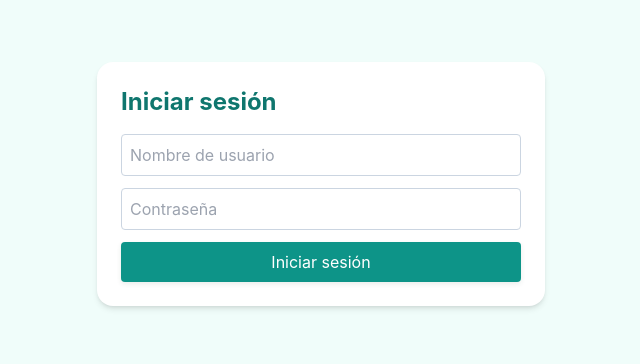
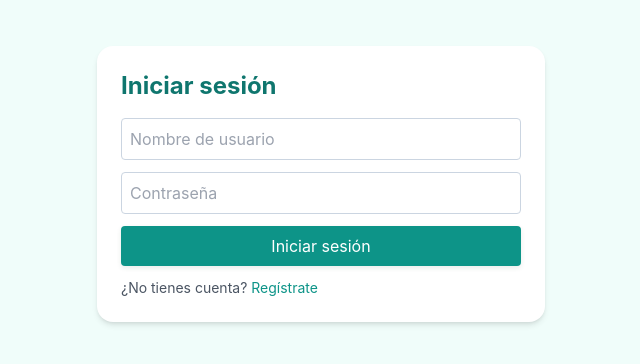
Before and after one commit to JesusAndres2512/PetTrack_Finales, a React (Vite) app in the folder clients/web-client/: page /login in a window 1280 px wide. Shown: the part 312-676 px from the top of the page, without its empty margins (319-959 px from the left). Built offline with nearby package versions, Linux system fonts and the light colour scheme; no server answers.

Commit message:
Versión optimizada de LoginView.jsx

```diff
--- a/clients/web-client/src/context/AuthContext.jsx
+++ b/clients/web-client/src/context/AuthContext.jsx
@@ -1,4 +1,3 @@
-// src/context/AuthContext.jsx
 import React, { createContext, useContext, useState, useEffect } from "react";
 import { useNavigate } from "react-router-dom";
 import { loginService, getProfileService } from "../api/authService.js";
@@ -34,7 +33,13 @@ export const AuthProvider = ({ children }) => {
           username: data.username || "user",
           role: userRole,
         });
+
         localStorage.setItem("role", userRole);
+
+        // Redirige automáticamente al dashboard correcto si estamos en "/"
+        if (window.location.pathname === "/") {
+          navigate(rolePathMap[userRole] || "/login", { replace: true });
+        }
       } catch {
         logout();
       } finally {
@@ -43,7 +48,7 @@ export const AuthProvider = ({ children }) => {
     };
 
     fetchProfile();
-  }, [token]);
+  }, [token, navigate]);
 
   const login = async ({ username, password }) => {
     try {
@@ -60,7 +65,6 @@ export const AuthProvider = ({ children }) => {
         role: userRole,
       });
 
-      // Navega al dashboard correcto solo desde aquí
       navigate(rolePathMap[userRole] || "/login", { replace: true });
       return data;
     } catch (err) {
--- a/clients/web-client/src/pages/auth/LoginView.jsx
+++ b/clients/web-client/src/pages/auth/LoginView.jsx
@@ -1,5 +1,6 @@
 // src/pages/auth/LoginView.jsx
 import React, { useState } from "react";
+import { Link } from "react-router-dom";
 import { useAuth } from "../../context/AuthContext.jsx";
 
 export default function LoginView() {
@@ -18,10 +19,13 @@ export default function LoginView() {
     }
 
     try {
+      // Solo llamamos al login, él se encarga de redirigir según rol ✅
       await login({ username: username.trim(), password });
     } catch (err) {
       console.error("Error en login:", err);
-      setError(err.detail || "Credenciales inválidas o error en el servidor.");
+      setError(
+        err.detail || err.response?.data?.detail || "Credenciales inválidas o error en el servidor."
+      );
     }
   };
 
@@ -29,7 +33,9 @@ export default function LoginView() {
     <div className="min-h-screen flex items-center justify-center bg-teal-50 p-6">
       <div className="w-full max-w-md bg-white rounded-2xl shadow-md p-6">
         <h2 className="text-2xl font-bold mb-4 text-teal-700">Iniciar sesión</h2>
+
         {error && <div className="text-red-600 mb-2">{error}</div>}
+
         <form onSubmit={handleSubmit} className="flex flex-col gap-3">
           <input
             value={username}
@@ -53,6 +59,13 @@ export default function LoginView() {
             Iniciar sesión
           </button>
         </form>
+
+        <div className="mt-3 text-sm text-gray-600">
+          ¿No tienes cuenta?{" "}
+          <Link to="/register" className="text-teal-600 hover:underline">
+            Regístrate
+          </Link>
+        </div>
       </div>
     </div>
   );
--- a/clients/web-client/src/router/DashboardRouter.jsx
+++ b/clients/web-client/src/router/DashboardRouter.jsx
@@ -1,4 +1,3 @@
-// src/router/DashboardRouter.jsx
 import React from "react";
 import { Navigate, Outlet } from "react-router-dom";
 import { useAuth } from "../context/AuthContext.jsx";
@@ -7,7 +6,6 @@ export default function DashboardRouter({ allowedRoles = [] }) {
   const { user, loading } = useAuth();
 
   if (loading) return <div className="text-center mt-10">Cargando...</div>;
-
   if (!user) return <Navigate to="/login" replace />;
 
   const rolePathMap = {
@@ -17,8 +15,7 @@ export default function DashboardRouter({ allowedRoles = [] }) {
   };
 
   if (!allowedRoles.includes(user.role)) {
-    const safePath = rolePathMap[user.role] || "/login";
-    return <Navigate to={safePath} replace />;
+    return <Navigate to={rolePathMap[user.role]} replace />;
   }
 
   return <Outlet />;
```
Also changed, not shown: clients/web-client/src/router/AppRouter.jsx (+2 -7 lines).
